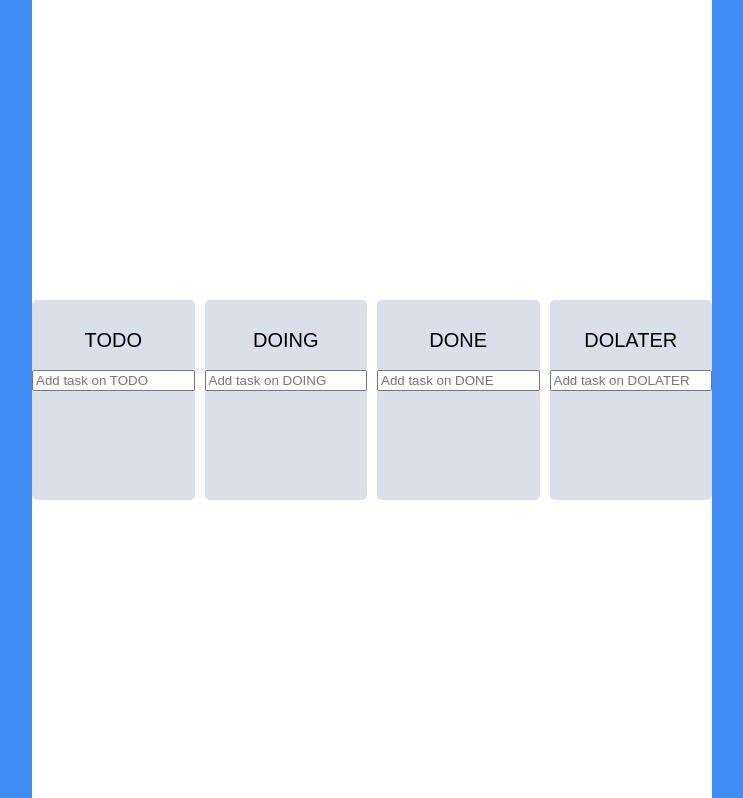
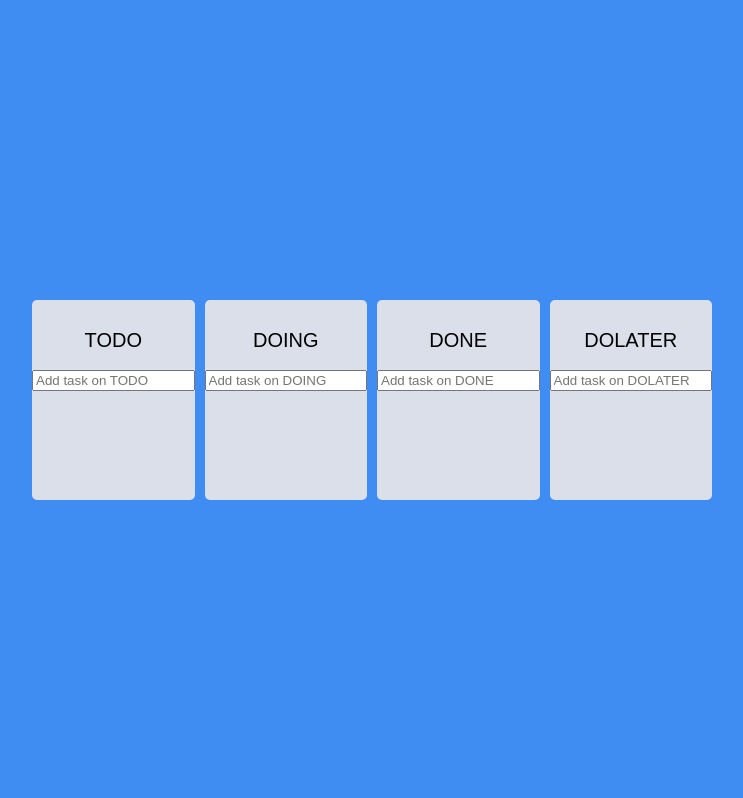
Before and after one commit to onetuks/todolist, a React (Create React App) app: page / in a window 1280 px wide. Shown: the top 798 px of the page, without its empty margins (268-1011 px from the left). Built offline with nearby package versions, Linux system fonts and the light colour scheme.

Commit message:
code Challenge 2. 보드 이동

```diff
--- a/src/App.tsx
+++ b/src/App.tsx
@@ -1,9 +1,10 @@
-import { DragDropContext, Droppable, DropResult } from "react-beautiful-dnd";
+import { DragDropContext, Droppable } from "react-beautiful-dnd";
 import { useRecoilState } from "recoil";
 import styled from "styled-components";
-import { todoState } from "./Atom";
+import { boardState, todoState } from "./Atom";
 import Board from "./components/Board";
 import Trash from "./components/Trash";
+import { onDragEnd } from "./utils/move";
 
 const Wrapper = styled.div`
   display: flex;
@@ -12,65 +13,47 @@ const Wrapper = styled.div`
   align-items: center;
   max-width: 680px;
   height: 100vh;
-  width: 100%;
-  background-color: white;
+  width: 100vw;
+  position: relative;
 `;
 
 const Boards = styled.div`
-  display: grid;
+  display: flex;
   width: 100%;
   grid-template-columns: repeat(4, 1fr);
   gap: 10px;
 `;
+// const Boards = styled.div`
+// display: flex;
+// justify-content: center;
+// align-items: flex-center;
+// width: 100%
+// `;
 
 function App() {
   const [todos, setTodos] = useRecoilState(todoState);
-
-  const onDragEnd = (info: DropResult) => {
-    console.log(info);
-    const { destination, draggableId, source } = info;
-
-    // 드래그 예외처리
-    if (!destination) return;
-
-    // #7.10 Cross Board Movement
-    setTodos((allBoards) => {
-      const sourceBoardCopy = [...allBoards[source.droppableId]];
-      const taskObj = sourceBoardCopy[source.index];
-      sourceBoardCopy.splice(source.index, 1);
-
-      if (destination?.droppableId === source.droppableId) {
-        // 내수용
-        sourceBoardCopy.splice(destination.index, 0, taskObj);
-        return {
-          ...allBoards,
-          [source.droppableId]: sourceBoardCopy,
-        };
-      } else {
-        // 수출용
-        console.log(allBoards[destination!.droppableId]);
-        const destBoardCopy = [...allBoards[destination!.droppableId]];
-        if (destination!.droppableId !== "TRASH")
-          destBoardCopy.splice(destination!.index, 0, taskObj);
-        return {
-          ...allBoards,
-          [source.droppableId]: sourceBoardCopy,
-          [destination!.droppableId]: destBoardCopy,
-        };
-      }
-    });
-  };
+  const [boards, setBoards] = useRecoilState(boardState);
 
   return (
-    <DragDropContext onDragEnd={onDragEnd}>
+    <DragDropContext onDragEnd={(info) => onDragEnd(info, setTodos, setBoards)}>
       <Wrapper>
-        <Boards>
-          {Object.keys(todos).map((boardId) =>
-            boardId !== "TRASH" ? (
-              <Board key={boardId} todos={todos[boardId]} boardId={boardId} />
-            ) : null
+        <Droppable droppableId="BOARDS">
+          {(provided, snapshot) => (
+            <Boards ref={provided.innerRef} {...provided.droppableProps}>
+              {boards.map((boardId, boardIdx) =>
+                boardId !== "TRASH" ? (
+                  <Board
+                    key={boardId}
+                    todos={todos[boardId]}
+                    boardId={boardId}
+                    boardIdx={boardIdx}
+                  />
+                ) : null
+              )}
+              {provided.placeholder}
+            </Boards>
           )}
-        </Boards>
+        </Droppable>
       </Wrapper>
       <Trash />
     </DragDropContext>
--- a/src/Atom.ts
+++ b/src/Atom.ts
@@ -1,6 +1,6 @@
-import { atom } from "recoil";
+import { atom, selector } from "recoil";
 
-interface ITodoState {
+export interface ITodoState {
     [key: string] : ITodo[],
 }
 
@@ -19,3 +19,8 @@ export const todoState = atom<ITodoState>({
         TRASH: [],
     },
 });
+
+export const boardState = atom<string[]>({
+    key: "boards",
+    default: ["TODO", "DOING", "DONE", "DOLATER", "TRASH"]
+})
--- a/src/components/Board.tsx
+++ b/src/components/Board.tsx
@@ -50,13 +50,14 @@ interface IAreaProps {
 interface IBoardProps {
   todos: ITodo[];
   boardId: string;
+  boardIdx: number;
 }
 
 interface IForm {
   todo: string;
 }
 
-function Board({ todos, boardId }: IBoardProps) {
+function Board({ todos, boardId, boardIdx }: IBoardProps) {
   const setTodoState = useSetRecoilState(todoState);
   const { register, handleSubmit, setValue } = useForm<IForm>();
   const onValid = ({ todo }: IForm) => {
@@ -74,7 +75,13 @@ function Board({ todos, boardId }: IBoardProps) {
   };
 
   return (
-    <Wrapper>
+    <Draggable draggableId={boardId+""} index={boardIdx}>
+      {(provided, snapshot) => (
+        <Wrapper
+          ref={provided.innerRef}
+          {...provided.draggableProps}
+          {...provided.dragHandleProps}
+        >
           <Title>{boardId}</Title>
           <Form onSubmit={handleSubmit(onValid)}>
             <input
@@ -104,6 +111,8 @@ function Board({ todos, boardId }: IBoardProps) {
             )}
           </Droppable>
         </Wrapper>
+      )}
+    </Draggable>
   );
 }
 
--- /dev/null
+++ b/src/utils/move.ts
@@ -0,0 +1,53 @@
+import { DropResult } from "react-beautiful-dnd";
+import { SetterOrUpdater } from "recoil";
+import { ITodoState } from "../Atom";
+
+export const onDragEnd = (
+  info: DropResult,
+  setTodos: SetterOrUpdater<ITodoState>,
+  setBoardState: SetterOrUpdater<string[]>
+) => {
+  console.log(info);
+
+  const { destination, source } = info;
+
+  if (!destination) return;
+
+  if (destination.droppableId == "BOARDS") {
+    setBoardState((allBoards) => {
+      const boardCopy = [...allBoards];
+      const item = boardCopy.splice(source.index, 1)[0];
+      boardCopy.splice(destination.index, 0, item);
+      return boardCopy;
+    });
+  } else if (destination?.droppableId === source.droppableId) {
+    setTodos((allBoards) => {
+      const boardCopy = [...allBoards[source.droppableId]];
+      const taskObj = boardCopy[source.index];
+      boardCopy.splice(source.index, 1);
+      boardCopy.splice(destination.index, 0, taskObj);
+      return {
+        ...allBoards,
+        [source.droppableId]: boardCopy,
+      };
+    });
+  } else if (destination?.droppableId !== source.droppableId) {
+    if (source.droppableId !== "BOARDS") {
+      setTodos((allBoards) => {
+        const sourceBoardCopy = [...allBoards[source.droppableId]];
+        const destiBoardCopy = [...allBoards[destination.droppableId]];
+        const taskObj = sourceBoardCopy[source.index];
+        sourceBoardCopy.splice(source.index, 1);
+        if (destination.droppableId !== "TRASH")
+          destiBoardCopy.splice(destination.index, 0, taskObj);
+        return {
+          ...allBoards,
+          [source.droppableId]: sourceBoardCopy,
+          [destination!.droppableId]: destiBoardCopy,
+        };
+      });
+    }
+  } else {
+    console.log("It might be an Error");
+  }
+};
```
Lines whose indentation alone changed are shown as unchanged.
